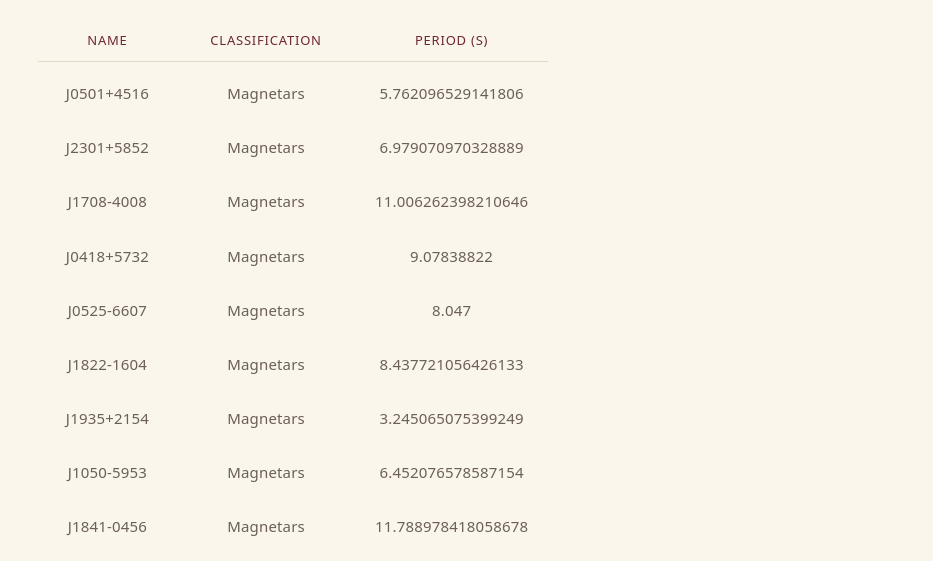
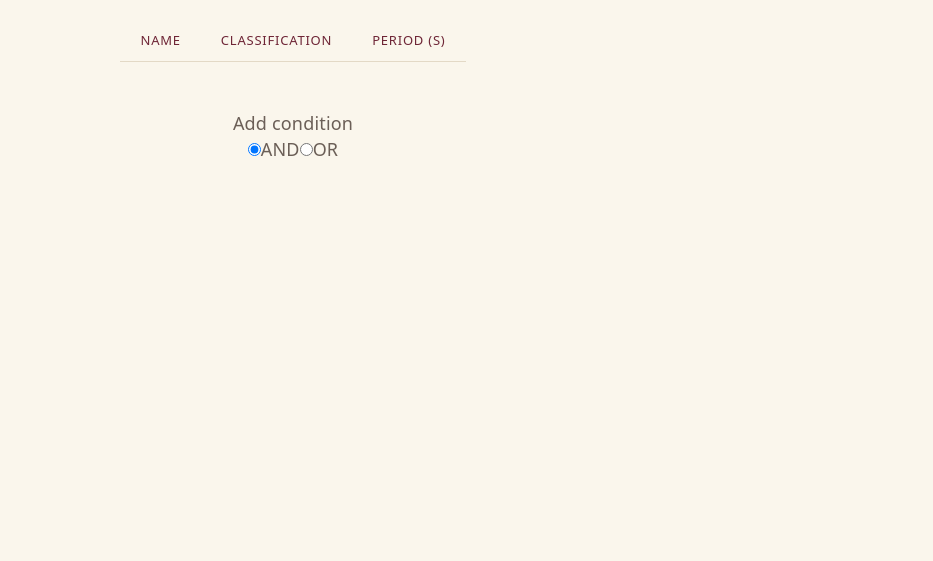
Before and after one commit to athenaelvey/chronova, a React app in the folder frontend/: page /explore in a window 1280 px wide. Shown: the part 239-800 px from the top of the page, without its empty margins (347-1280 px from the left). Built offline with nearby package versions, Linux system fonts and the light colour scheme; the HTML template or start-up script is replaced by a standard one.

Commit message:
Added queryBuilder, lifted conditions and combinator to ExplorePage

```diff
--- a/frontend/src/ExplorePage.jsx
+++ b/frontend/src/ExplorePage.jsx
@@ -2,21 +2,30 @@ import { useState } from 'react'
 import PPDiagram from './PPDiagram'
 import CatalogTable from './CatalogTable'
 import DetailPanel from './DetailPanel'
+import QueryBuilder from './QueryBuilder'
 
 function ExplorePage(){
 
-    const [currClass, setClass] = useState("All")
     const [currRow, setRow] = useState(null)
+
+    const [conditions, setConditions] = useState([])
+    const [combinator, setCombinator] = useState("AND")
 
     return(
         <div className="explore-container">
             <PPDiagram />
             <DetailPanel currRow={currRow}/>
             <CatalogTable
-                currClass={currClass}
-                setClass={setClass}
-                currRow={currRow}
-                setRow={setRow}
+                conditions={conditions}
+                combinator={combinator}
+                currRow = {currRow}
+                setRow = {setRow}
+            />
+            <QueryBuilder
+                conditions={conditions}
+                combinator={combinator}
+                setConditions={setConditions}
+                setCombinator={setCombinator}
             />
         </div>
     )
--- a/frontend/src/QueryBuilder.jsx
+++ b/frontend/src/QueryBuilder.jsx
@@ -1,7 +1,54 @@
-import { useState } from 'react'
+import ConditionRow from './ConditionRow';
+import { filterableFields } from './util/fieldMeta';
+import { operators } from './util/fieldMeta';
 
-function QueryBuilder()
+function blankCondition(){
+    const firstField = filterableFields[0];
+    const firstOperator = operators[firstField.type][0];
+    return { field: firstField.key, operator: firstOperator, value: ""};
+}
+function QueryBuilder({ conditions, combinator, setConditions, setCombinator})
 {
-    const[conditions, setConditions] = useState([]);
-    const[combinator, setCombinator] = useState("AND");
+    return(
+        <div className ="query-builder">
+            <div className="conditions-list">
+                {conditions.map((condition, index) => (
+                    <ConditionRow
+                        key = {index}
+                        condition = {condition}
+                        onChange={(updatedCondition) => setConditions(
+                            conditions.map((c,i) => i === index ? updatedCondition : c)
+                        )}
+                        onRemove={() => setConditions(conditions.filter((c,i) => i !== index))}
+                    ></ConditionRow>
+                ))
+                }
+            </div>
+
+            <button onClick ={() => setConditions([...conditions, blankCondition()])}>
+                Add condition
+            </button>
+
+            <div className = "combinator-toggle">
+                <label>
+                    <input
+                        type="radio"
+                        checked={combinator === "AND"}
+                        onChange={() => setCombinator("AND")}
+                    />
+                    AND
+                </label>
+                <label>
+                    <input
+                        type="radio"
+                        checked={combinator === "OR"}
+                        onChange={() => setCombinator("OR")}
+                    />
+                    OR
+                </label>
+            </div>
+        </div>
+    )
 }
+
+export default QueryBuilder;
```
